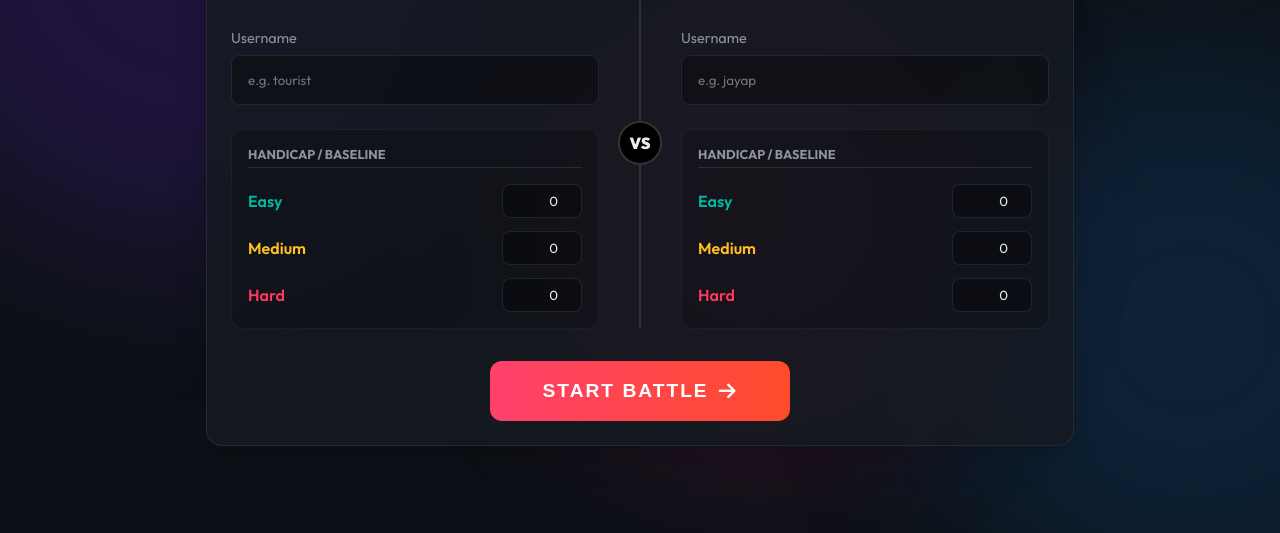
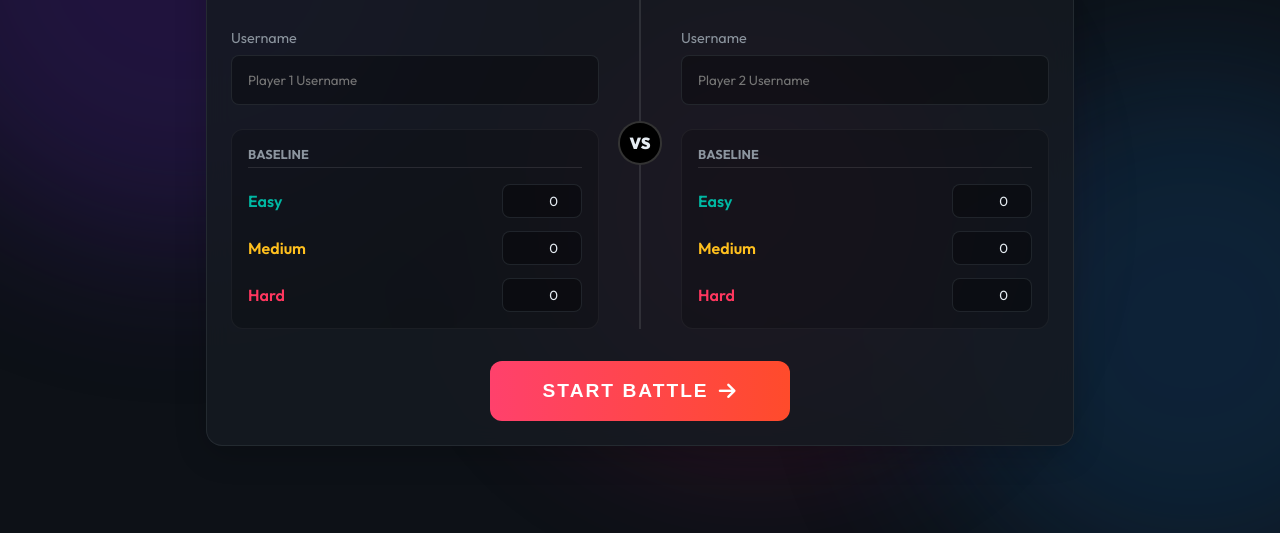
Before and after one commit to Jayaprakash2k3/LC-battle, a plain HTML site: page index.html in a window 1280 px wide. Shown: the part 267-800 px from the top of the page. Drawn offline with Linux system fonts and the light colour scheme.

Commit message:
feat: update player username placeholders and rename to 'Baseline'

```diff
--- a/index.html
+++ b/index.html
@@ -36,11 +36,11 @@
 
                     <div class="input-group">
                         <label>Username</label>
-                        <input type="text" id="p1User" placeholder="e.g. tourist" required>
+                        <input type="text" id="p1User" placeholder="Player 1 Username" required>
                     </div>
 
                     <div class="handicap-box">
-                        <div class="h-title">Handicap / Baseline</div>
+                        <div class="h-title">Baseline</div>
                         <div class="h-input-row">
                             <label class="lbl-easy">Easy</label>
                             <input type="number" id="p1Easy" value="0" min="0">
@@ -68,11 +68,11 @@
 
                     <div class="input-group">
                         <label>Username</label>
-                        <input type="text" id="p2User" placeholder="e.g. jayap" required>
+                        <input type="text" id="p2User" placeholder="Player 2 Username" required>
                     </div>
 
                     <div class="handicap-box">
-                        <div class="h-title">Handicap / Baseline</div>
+                        <div class="h-title">Baseline</div>
                         <div class="h-input-row">
                             <label class="lbl-easy">Easy</label>
                             <input type="number" id="p2Easy" value="0" min="0">
```
